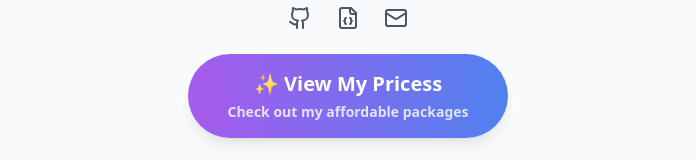
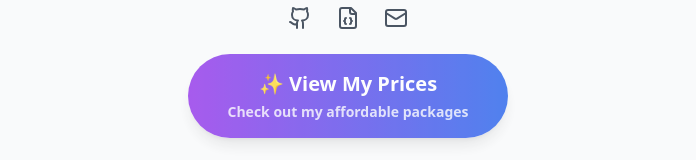
Before and after one commit to Ferny121991/Portafolio, a React (Vite) app: page / in a window 1280 px wide. Shown: the part 4424-4584 px from the top of the page, without its empty margins (292-988 px from the left). Built offline with nearby package versions, Linux system fonts and the light colour scheme.

Commit message:
terminando prueba

```diff
--- a/src/App.tsx
+++ b/src/App.tsx
@@ -338,7 +338,7 @@ function App() {
                   rel="noopener noreferrer"
                   className="mt-4 px-8 py-4 bg-gradient-to-r from-purple-600 to-blue-600 text-white font-bold rounded-full shadow-lg hover:shadow-xl transform hover:scale-105 transition-all duration-300 animate-pulse hover:animate-none text-center w-full max-w-xs"
                 >
-                  <span className="text-xl">✨ View My Pricess</span>
+                  <span className="text-xl">✨ View My Prices</span>
                   <div className="text-sm opacity-80 mt-1">Check out my affordable packages</div>
                 </a>
               </ScrollReveal>
```
